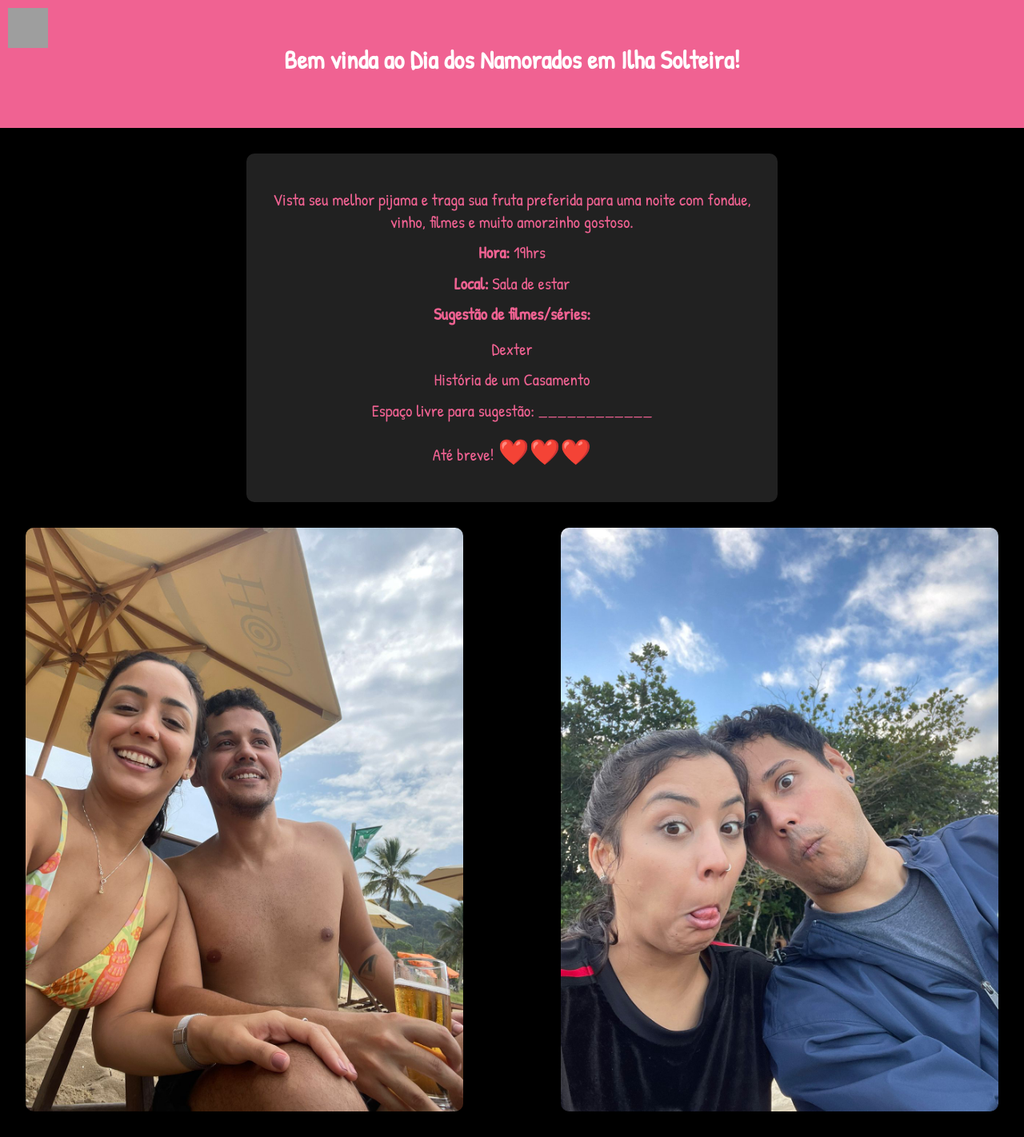
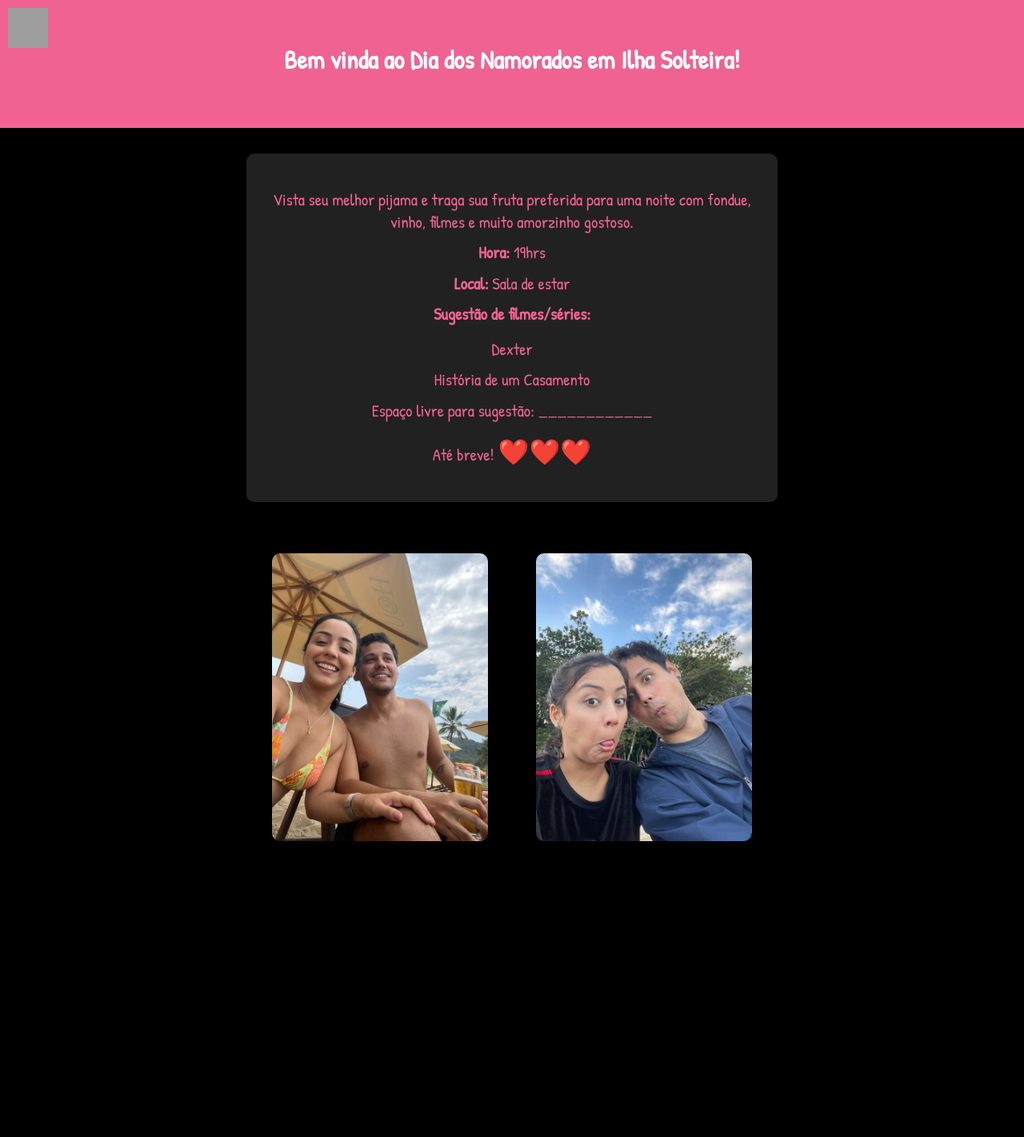
Before and after one commit to higor96/Dia-dos-namorados-em-Ilha-Solteira, a Jekyll site: the page index.html, which Jekyll copies as it is, in a window 1280 px wide. Shown: the whole page at 80% size. Built offline with Jekyll 4.4.1, drawn with Linux system fonts in a browser that asks for light colours; after the commit the page ends 1084 px from its top, so only the background shows below that; grey boxes are pictures that could not be loaded.

Commit message:
Update index.html

```diff
--- a/index.html
+++ b/index.html
@@ -67,10 +67,13 @@
             display: flex;
             justify-content: space-between;
             align-items: center;
-            width: 100%;
+            max-width: 600px; /* Added max-width to center align photos */
+            margin: auto; /* Added to center align photos */
+            margin-top: 2em; /* Added to separate from content */
         }
         .photos img {
-            width: 45%;
+            width: 45%; /* Adjusted width for responsiveness */
+            max-width: 100%; /* Ensure images don't exceed their container */
             border-radius: 10px;
             box-shadow: 0 4px 8px rgba(0, 0, 0, 0.1);
         }
@@ -79,6 +82,7 @@
 <body>
     <header>
         <h1>Bem vinda ao Dia dos Namorados em Ilha Solteira!</h1>
+        <!-- Ensure the Hello Kitty image URL is correct and accessible -->
         <img src="https://upload.wikimedia.org/wikipedia/en/0/0d/Hello_Kitty_Character_Picture.png" alt="Hello Kitty">
     </header>
     <main>
@@ -95,7 +99,9 @@
             <p>Até breve! <span class="heart">❤️❤️❤️</span></p>
         </div>
         <div class="photos">
+            <!-- Left image -->
             <img src="WhatsApp Image 2024-06-12 at 3.34.48 PM (1).jpeg" alt="Photo 1">
+            <!-- Right image -->
             <img src="WhatsApp Image 2024-06-12 at 3.34.48 PM.jpeg" alt="Photo 2">
         </div>
     </main>
```
